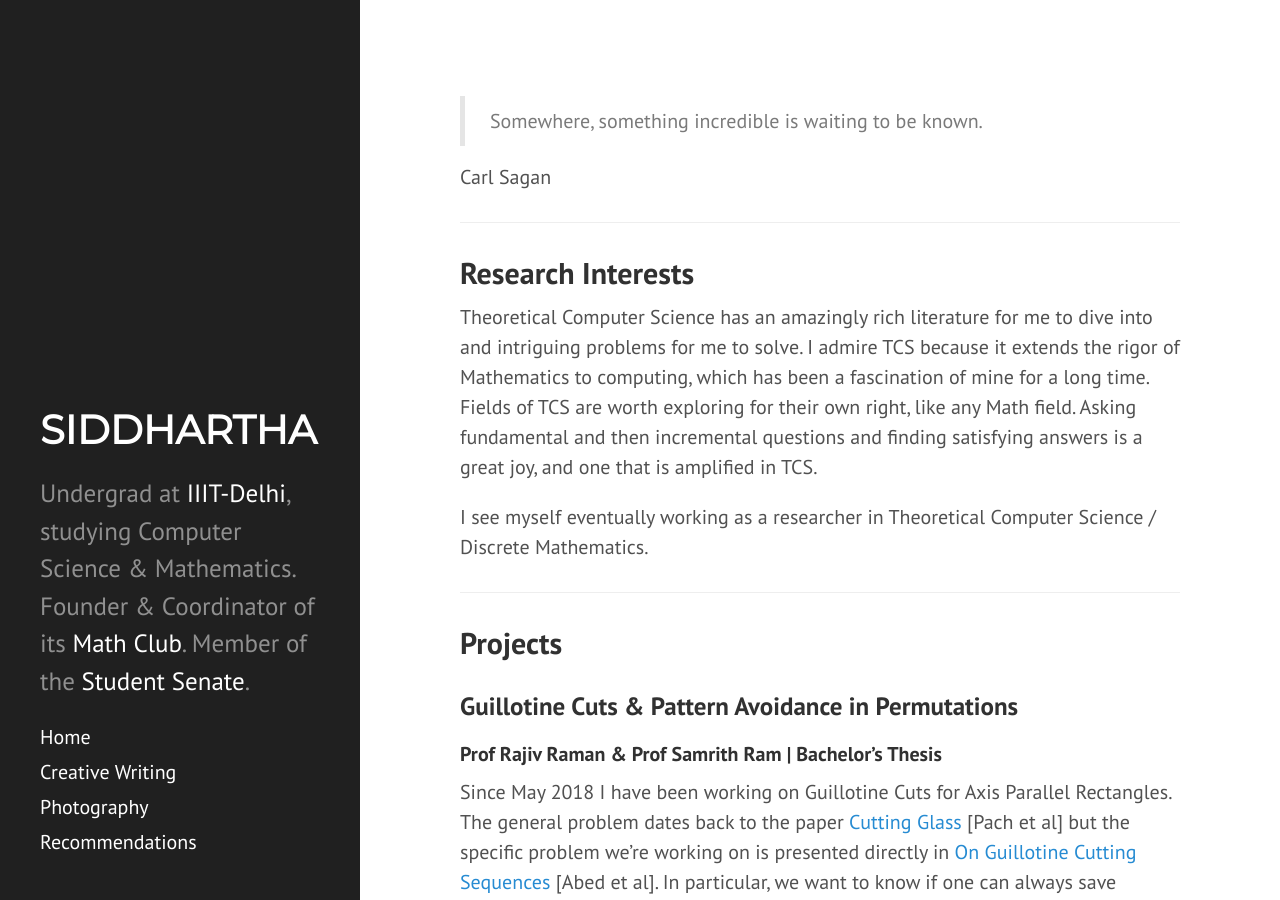
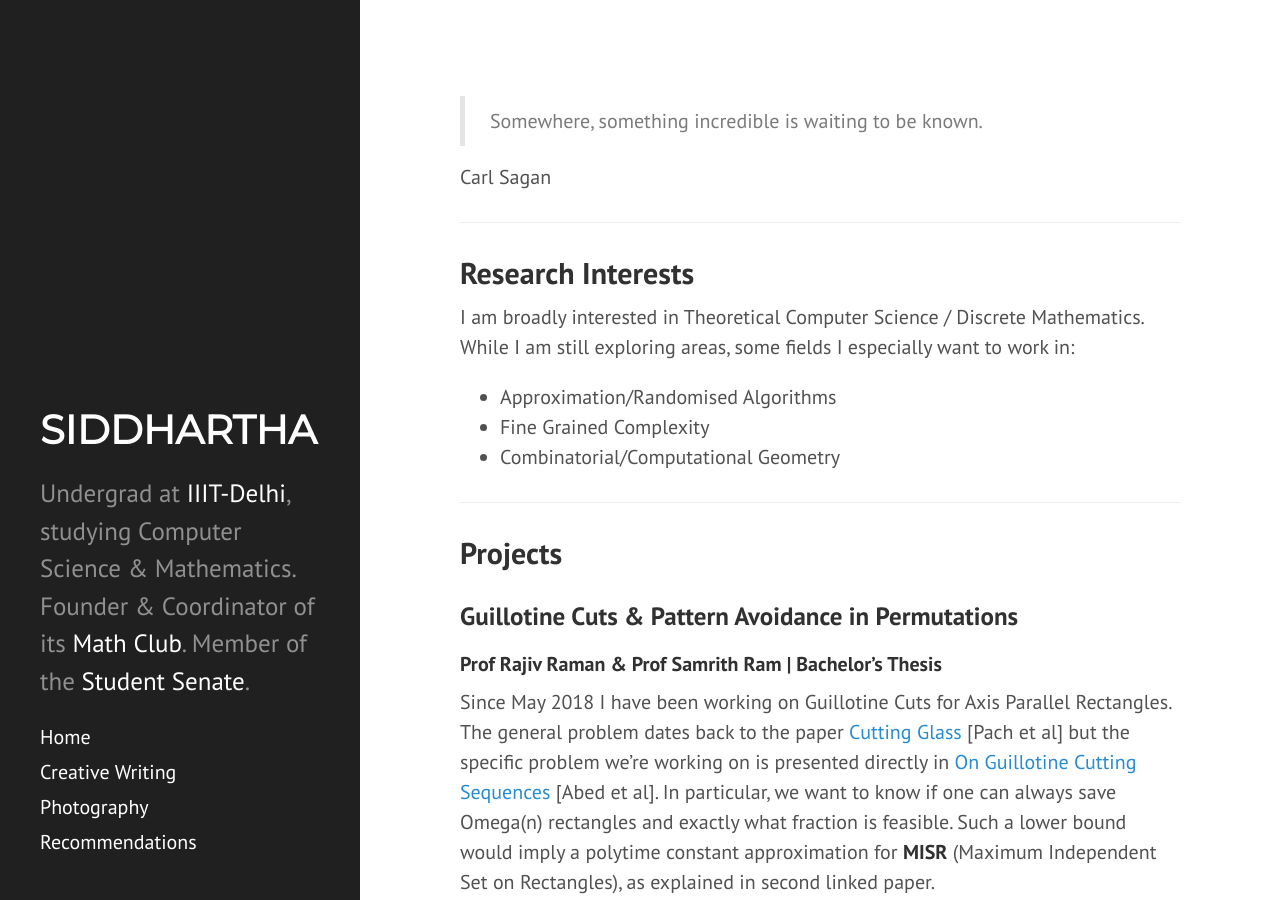
Before and after one commit to siddjai/siddjai.github.io, a Jekyll site: the page built from index.md, in a window 1280 px wide and 900 px high. Built offline with Jekyll 4.4.1, drawn with Linux system fonts in a browser that asks for light colours; nearby versions of some CDN libraries.

Commit message:
Update index.md

```diff
--- a/index.md
+++ b/index.md
@@ -11,9 +11,12 @@ ___
 
 Research Interests
 ------
-Theoretical Computer Science has an amazingly rich literature for me to dive into and intriguing problems for me to solve. I admire TCS because it extends the rigor of Mathematics to computing, which has been a fascination of mine for a long time. Fields of TCS are worth exploring for their own right, like any Math field. Asking fundamental and then incremental questions and finding satisfying answers is a great joy, and one that is amplified in TCS.
 
-I see myself eventually working as a researcher in Theoretical Computer Science / Discrete Mathematics.
+I am broadly interested in Theoretical Computer Science / Discrete Mathematics. While I am still exploring areas, some fields I especially want to work in:
+
+- Approximation/Randomised Algorithms
+- Fine Grained Complexity
+- Combinatorial/Computational Geometry
 
 ___
 
```
